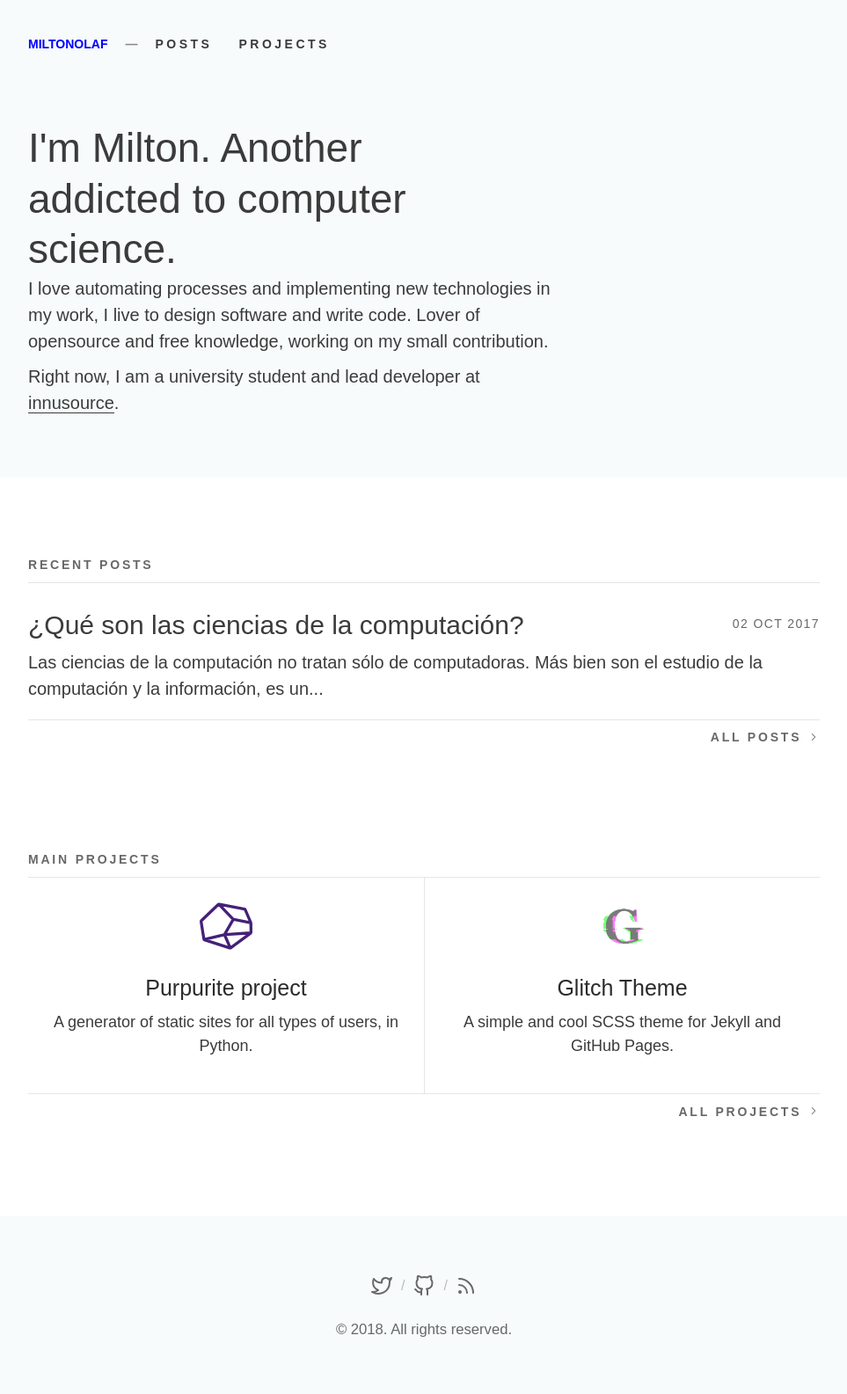
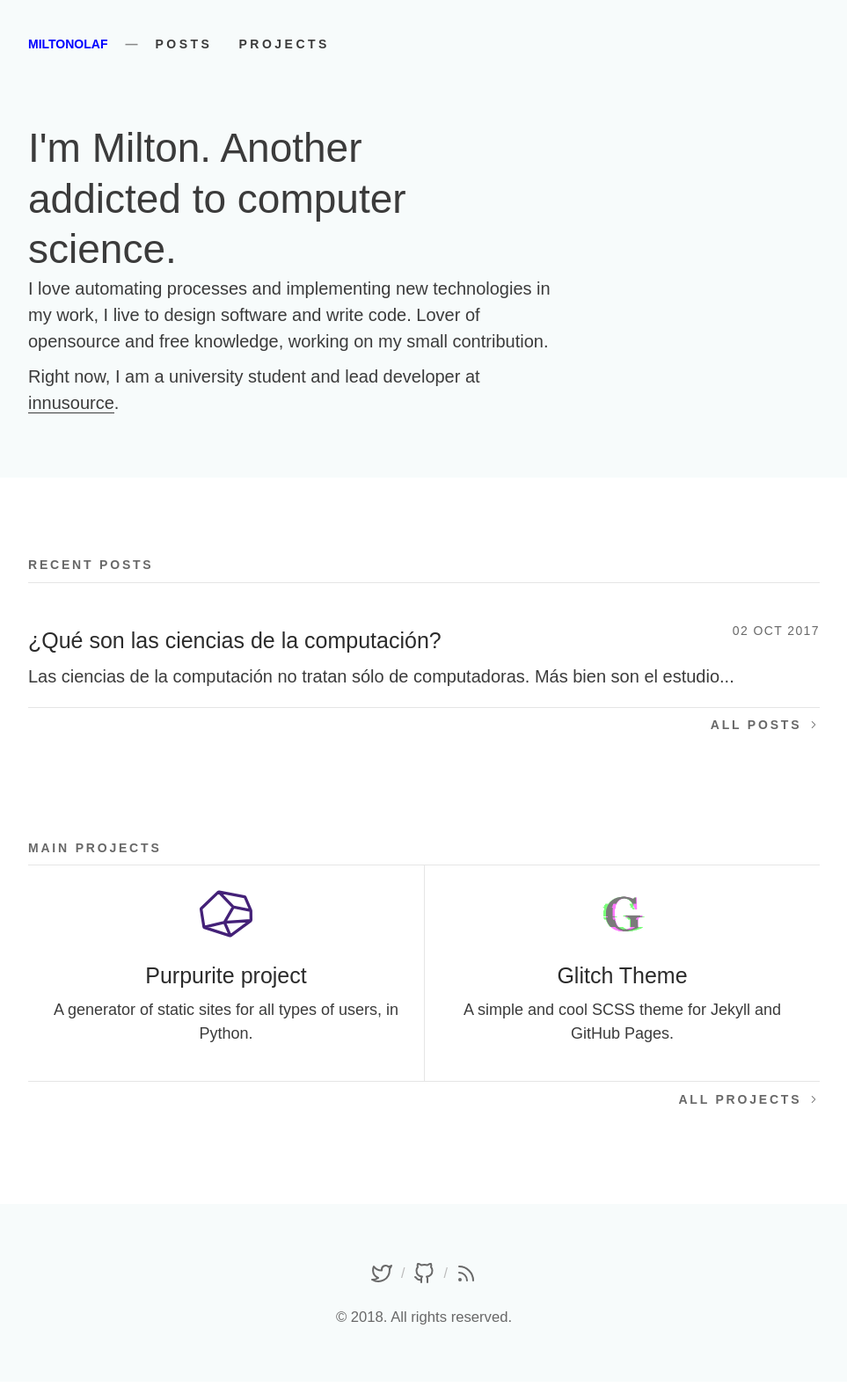
Before and after one commit to MiltonOlaf/miltonolaf.github.io, a Jekyll site: the page built from index.html, in a window 1280 px wide. Shown: the whole page at 88% size, without its empty margins (158-1121 px from the left). Built offline with Jekyll 4.4.1, drawn with Linux system fonts in a browser that asks for light colours; some web fonts are replaced.

Commit message:
size of truncatewords

```diff
--- a/index.html
+++ b/index.html
@@ -38,11 +38,11 @@ nav_invert: true
     {% for post in site.posts limit:5 %}
     <a class="post-preview" href="{{ site.baseurl }}/{{ post.url | remove_first: '/' }}">
         <span class="head">
-          <h2>{{ post.title }}</h2>
+          <h3>{{ post.title }}</h3>
           <h6>{{ post.date | date: "%d %b %Y" | upcase }}</h6>
         </span>
         <span class="p">
-          {{ post.content | strip_html | truncatewords: 23, "" }}...
+          {{ post.content | strip_html | truncatewords: 15, "" }}...
         </span>
     </a>
     {% endfor %}
```
